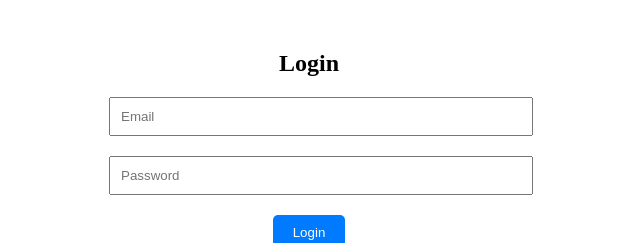
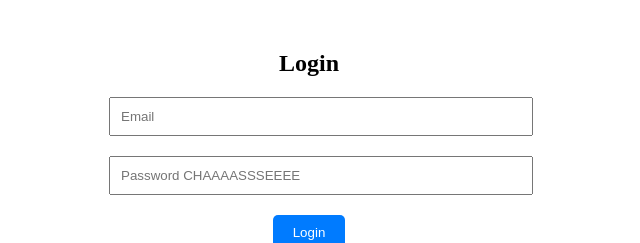
Before and after one commit to jjjjmc2003/KeepYapping, a React (Vite) app: page / in a window 1280 px wide. Shown: the top 243 px of the page, without its empty margins (331-971 px from the left). Built offline with nearby package versions, Linux system fonts and the light colour scheme.

Commit message:
Test the Web App

```diff
--- a/keepyapping/src/Login.jsx
+++ b/keepyapping/src/Login.jsx
@@ -51,7 +51,7 @@ function Login({ onLogin }) {
         <div style={{ marginBottom: "10px" }}>
           <input
             type="password"
-            placeholder="Password"
+            placeholder="Password CHAAAASSSEEEE"
             value={password}
             onChange={(e) => setPassword(e.target.value)}
             style={{ width: "100%", padding: "10px", marginBottom: "10px" }}
```
